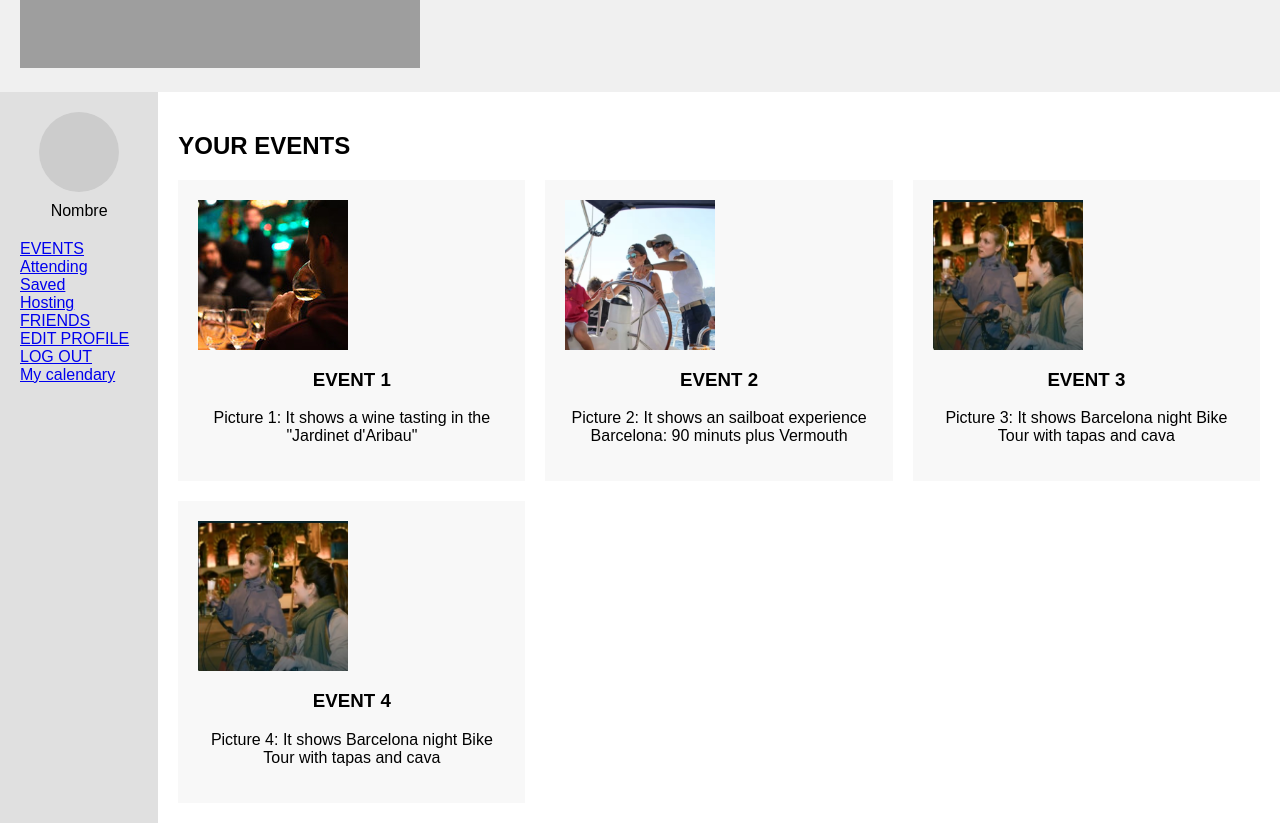
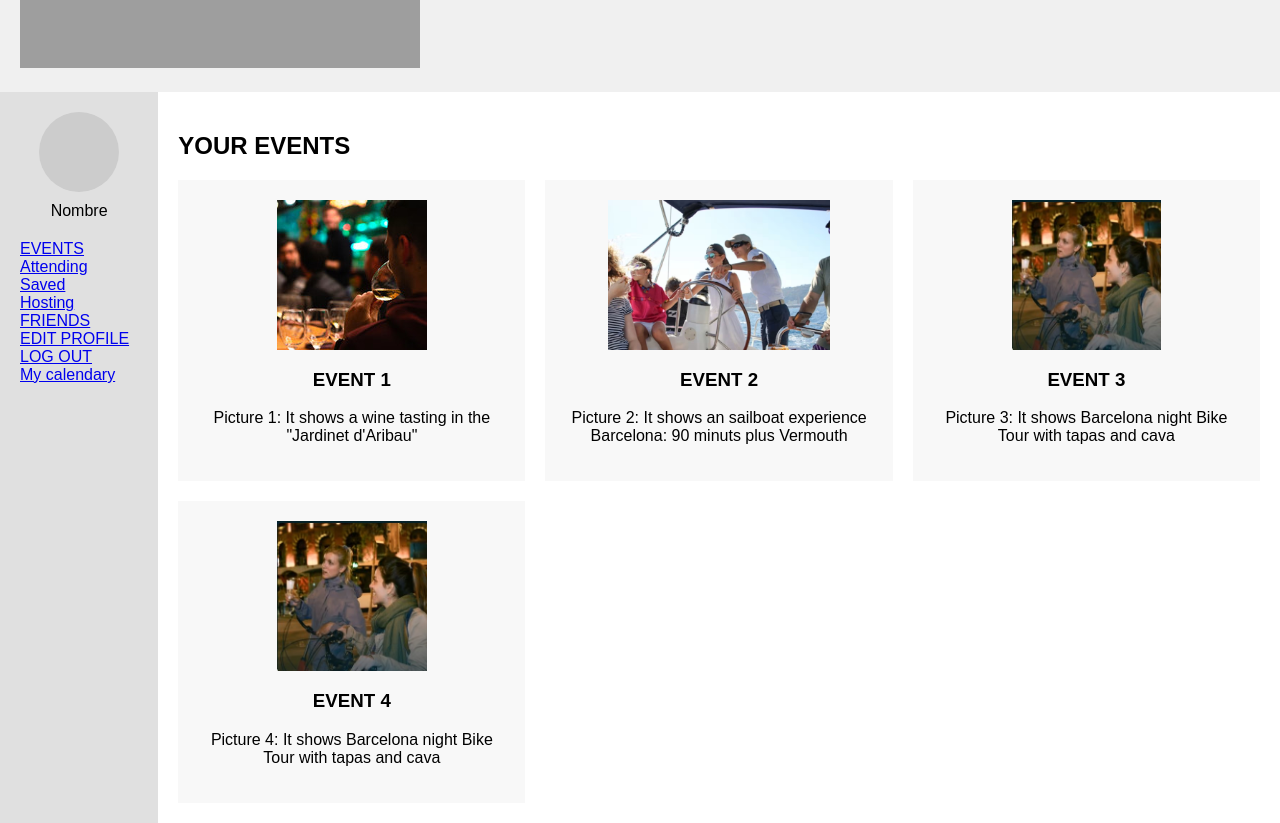
Before and after one commit to cassiuste/Proyecto_Transversal_I, a PHP site: page /profile.php in a window 1280 px wide. Shown: the part 252-1075 px from the top of the page. Run offline with PHP 8.4, Linux system fonts and the light colour scheme; grey boxes are pictures that could not be loaded.

Commit message:
Cambios css imgProfile flex

```diff
--- a/view/css/profile_style.css
+++ b/view/css/profile_style.css
@@ -102,14 +102,17 @@ sidebar .user-nav li a {
 }
 
 .event .event-image {
-    width: 150px;
     height: 150px;
     border: none;
     margin-bottom: 10px;
+    display: flex; /* Para centrar la imagen si es necesario */
+    justify-content: center; /* Centrar horizontalmente */
+    align-items: center; /* Centrar verticalmente */
+    overflow: hidden;
 }
 
-.event .event-image img{
-    width: 100%;
-    height: 100%;
-    object-fit: cover;
+.event .event-image img {
+    height: 100%; /* La imagen ocupa el 100% de la altura del contenedor */
+    width: auto; /* El ancho se ajusta proporcionalmente */
+    object-fit: contain; /* Muestra la imagen completa, puede haber espacios laterales */
 }
--- a/view/profile.php
+++ b/view/profile.php
@@ -71,7 +71,7 @@ if (isset($_SESSION["logged"]) && $SESSION["logged"] == true) {
                 <div class="event">
 
                     <div class="event-image">
-                        <img  src="../view/img/profile/e2_velero_profile.jpg" width="150" height="150" alt="Event2 profile"/>
+                        <img  src="../view/img/profile/e2_velero_profile.jpg" alt="Event2 profile"/>
                     </div>
 
                     <h3>EVENT 2</h3>
@@ -83,7 +83,7 @@ if (isset($_SESSION["logged"]) && $SESSION["logged"] == true) {
                 <div class="event">
 
                     <div class="event-image">
-                        <img  src="../view/img/profile/event3_profile.jpg" width="150" height="150" alt="Event3 profile"/>
+                        <img  src="../view/img/profile/event3_profile.jpg" alt="Event3 profile"/>
                     </div>
 
                     <h3>EVENT 3</h3>
@@ -95,7 +95,7 @@ if (isset($_SESSION["logged"]) && $SESSION["logged"] == true) {
                 <div class="event">
 
                     <div class="event-image">
-                        <img  src="../view/img/profile/event3_profile.jpg" width="150" height="150"  alt="Event4 profile"/>
+                        <img  src="../view/img/profile/event3_profile.jpg" alt="Event4 profile"/>
                     </div>
 
                     <h3>EVENT 4</h3>
```
